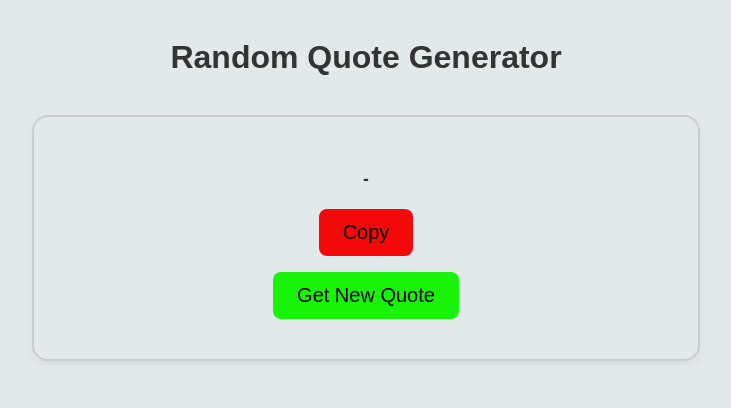
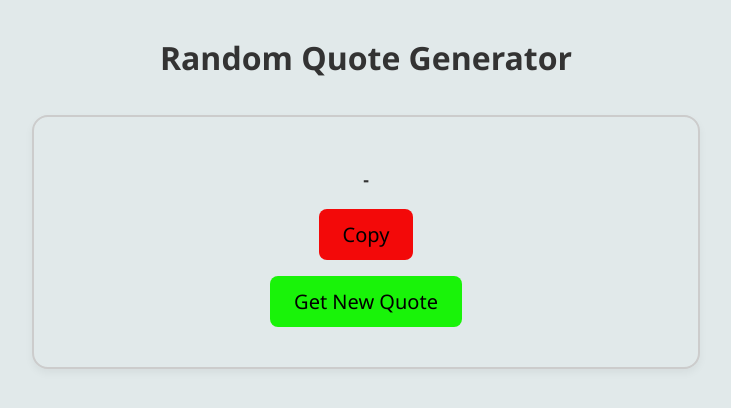
Before and after one commit to HardikMarlapudi/QuoteGenerator, a React (Vite) app in the folder quoteGenerator/: page / in a window 1280 px wide. Shown: the top 408 px of the page, without its empty margins (274-1005 px from the left). Built offline with nearby package versions, Linux system fonts and the light colour scheme.

Commit message:
fixed font-family

```diff
--- a/quoteGenerator/src/QuoteGenerator.css
+++ b/quoteGenerator/src/QuoteGenerator.css
@@ -5,7 +5,6 @@
 }
 
 body {
-    font-family:'Segoe UI', Tahoma, Geneva, Verdana, sans-serif;
     color: #333;
     line-height: 1.6;
     padding: 2rem;
@@ -16,7 +15,7 @@ body {
     font-size: 2rem;
     font-weight: 600;
     margin-bottom: 2rem;
-    font-family: Arial, Helvetica, sans-serif;
+    font-family:'Segoe UI', Tahoma, Geneva, Verdana, sans-serif;
 }
 
 .border {
@@ -33,7 +32,7 @@ body {
 #copyQuote {
     text-align: center;
     font-size: 20px;
-    font-family: Arial, Helvetica, sans-serif;
+    font-family:'Segoe UI', Tahoma, Geneva, Verdana, sans-serif;
     margin: 0.5rem;
     background-color: #f30909;
     border-radius: 0.5rem;
@@ -49,7 +48,7 @@ body {
 #getQuote {
    text-align: center;
    font-size: 20px;
-   font-family: Arial, Helvetica, sans-serif;
+   font-family:'Segoe UI', Tahoma, Geneva, Verdana, sans-serif;
    margin: 0.5rem;
    background-color: #19f309;
    border-radius: 0.5rem;
@@ -66,12 +65,12 @@ body {
     font-size: 1.25rem;
     margin-bottom: 1rem;
     color: #444;
-    font-family: Arial, Helvetica, sans-serif;
+    font-family:'Segoe UI', Tahoma, Geneva, Verdana, sans-serif;
 }
 
 #author {
    font-size: 1.1rem;
-   font-family: Arial, Helvetica, sans-serif;
+   font-family:'Segoe UI', Tahoma, Geneva, Verdana, sans-serif;
    font-weight: bold;
    margin: 0.5rem;
 }
```
